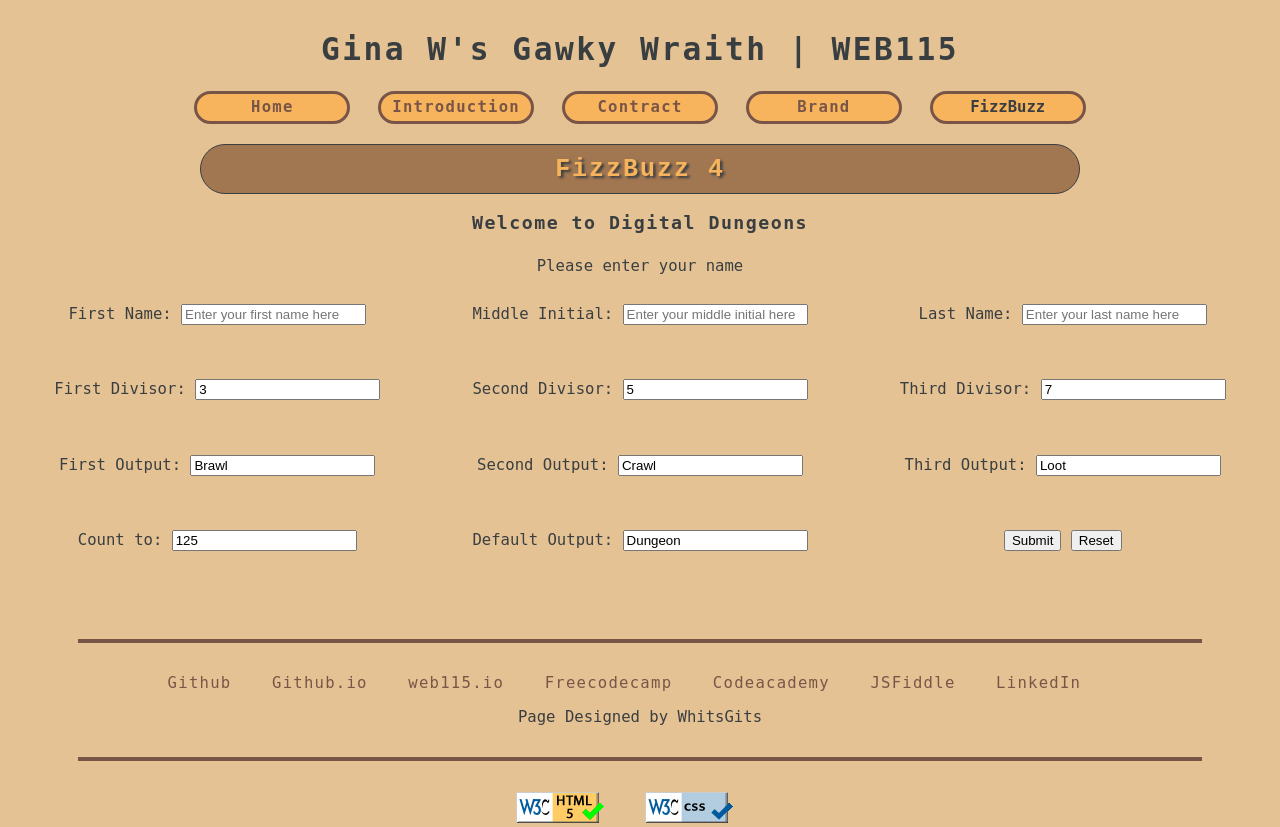
After one commit to gwhitle/gwhitle.github.io, a PHP site: page /web115/fizzbuzz4.html in a window 1280 px wide. The commit adds this page. Run offline with PHP 8.4, Linux system fonts and the light colour scheme.

Commit message:
added fizzbuzz4
added fizzbuzz4, edited nav menu to include dropdown feature for fizzbuzz items

```diff
--- a/web115/components/header.html
+++ b/web115/components/header.html
@@ -5,8 +5,15 @@
         <a href="introduction.html">Introduction</a>
         <a href="contract.html">Contract</a>
         <a href="brand.html">Brand</a>
-        <a href="fizzbuzz0.html">FizzBuzz0</a>
-        <a href="fizzbuzz1.html">FizzBuzz1</a>
-        <a href="fizzbuzz2.html">FizzBuzz2</a>
+        <div class="fizzMenu">
+            <a>FizzBuzz</a>
+            <div class="fizzItems">
+                <a href="fizzbuzz1.html">FizzBuzz0</a>
+                <a href="fizzbuzz1.html">FizzBuzz1</a>
+                <a href="fizzbuzz2.html">FizzBuzz2</a>
+                <a href="fizzbuzz2.html">FizzBuzz3</a>
+                <a href="fizzbuzz2.html">FizzBuzz4</a>
+            </div>
+        </div>
     </nav>
 </header>
--- /dev/null
+++ b/web115/fizzbuzz4.html
@@ -0,0 +1,82 @@
+<!DOCTYPE html>
+<html lang="en">
+
+<head>
+    <meta charset="UTF-8">
+    <meta name="viewport" content="width=device-width, initial-scale=1.0">
+    <title>Gina W's Gawky Wraith | WEB115 | Fizz Buzz 4</title>
+    <link rel="stylesheet" href="styles/default.css">
+    <script src="scripts/fizzbuzz4.js" defer></script>
+</head>
+
+<body>
+    <div data-include="components/header.html"></div>
+    <main>
+        <h2 id="h2Main">FizzBuzz 4</h2>
+        <h3 id="greeting">Welcome to Digital Dungeons</h3>
+        <form>
+            <fieldset>
+                <legend id="fizzLegend">Please enter your name</legend>
+                <p>
+                    <label for="firstName">First Name:</label>
+                    <input type="text" id="firstName" name="firstName" placeholder="Enter your first name here">
+                </p>
+                <p>
+                    <label for="middleInitial">Middle Initial:</label>
+                    <input type="text" id="middleInitial" name="middleInitial"
+                        placeholder="Enter your middle initial here" maxlength="1">
+                </p>
+                <p>
+                    <label for="lastName">Last Name:</label>
+                    <input type="text" id="lastName" name="lastName" placeholder="Enter your last name here">
+                </p>
+                <p>
+                    <label for="firstDivisor">First Divisor:</label>
+                    <input type="number" id="firstDivisor" name="firstDivisor" value="3">
+                </p>
+                <p>
+                    <label for="secondDivisor">Second Divisor:</label>
+                    <input type="number" id="secondDivisor" name="secondDivisor" value="5">
+                </p>
+                <p>
+                    <label for="thirdDivisor">Third Divisor:</label>
+                    <input type="number" id="thirdDivisor" name="thirdDivisor" value="7">
+                </p>
+                <p>
+                    <label for="firstDivisorOutput">First Output:</label>
+                    <input type="text" id="firstDivisorOutput" name="firstDivisorOutput"
+                        value="Brawl">
+                </p>
+                <p>
+                    <label for="secondDivisorOutput">Second Output:</label>
+                    <input type="text" id="secondDivisorOutput" name="secondDivisorOutput"
+                        value="Crawl">
+                </p>
+                <p>
+                    <label for="thirdDivisorOutput">Third Output:</label>
+                    <input type="text" id="thirdDivisorOutput" name="thirdDivisorOutput"
+                        value="Loot">
+                </p>
+                <p>
+                    <label for="countTotal">Count to:</label>
+                    <input type="number" id="countTotal" name="countTotal" value="125">
+                </p>
+                <p>
+                    <label for="defaultOutput">Default Output:</label>
+                    <input type="text" id="defaultOutput" name="defaultOutput" value="Dungeon">
+                </p>
+                <p>
+                    <input type="button" id="submitButton" name="submitButton" value="Submit">
+                    <input type="reset" id="resetButton" name="resetButton" value="Reset">
+                </p>
+            </fieldset>
+        </form>
+        <div id="loopColumns">
+            <p id="loopText"></p>
+        </div>
+    </main>
+    <div data-include="components/footer.html"></div>
+    <script src="scripts/include.js"></script>
+</body>
+
+</html>
--- /dev/null
+++ b/web115/scripts/fizzbuzz4.js
@@ -0,0 +1,85 @@
+//create getName function, gets the user's name from input in html via document.getElementById
+function getName() {
+    let firstName = document.getElementById('firstName').value,
+        middleInitial = document.getElementById('middleInitial').value,
+        lastName = document.getElementById('lastName').value;
+
+
+    //Greeting if else
+    if (middleInitial !== '') {
+        /*assign html id:greeting equal to old greeting with additional input firstName, lastName*/
+        document.getElementById('greeting').innerHTML = "Welcome to Digital Dungeons," + " " + firstName + " " + middleInitial + "." + " " + lastName;
+    }
+    else {
+        /*assign html id:greeting equal to old greeting with additional input firstName, middleInitial, lastName*/
+        document.getElementById('greeting').innerHTML = "Welcome to Digital Dungeons," + " " + firstName + " " + lastName;
+    };
+
+    //Divsor Function
+    function checkDivision(counter, divisor) {
+        return counter % divisor === 0;
+    }
+
+    //placeholder for loopOutput text from function
+    let loopOutput = '';
+    //divisors for checkDivision function
+    const firstDivisor = document.getElementById('firstDivisor').value;
+    const secondDivisor = document.getElementById('secondDivisor').value;
+    const thirdDivisor = document.getElementById('thirdDivisor').value;
+    const defaultOutput = document.getElementById('defaultOutput').value;
+    let counterLimit = document.getElementById('countTotal').value;
+    let firstOutput = document.getElementById('firstDivisorOutput').value;
+    let secondOutput = document.getElementById('secondDivisorOutput').value;
+    let thirdOutput = document.getElementById('thirdDivisorOutput').value;
+
+    //create loop to output text lines 1-140, use function checkDivision
+    for (let counter = 1; counter <= counterLimit; counter++) {
+        if (checkDivision(counter, firstDivisor) && checkDivision(counter, secondDivisor) && checkDivision(counter, thirdDivisor)) {
+            loopOutput += `<p> ${counter}. Brawl Crawl Loot</p>`;
+        }
+        else if (checkDivision(counter, firstDivisor) && checkDivision(counter, secondDivisor)) {
+            loopOutput += `<p> ${counter}. Brawl Crawl</p>`;
+        }
+        else if (checkDivision(counter, firstDivisor)) {
+            loopOutput += `<p> ${counter}. ${firstOutput}</p>`;
+        }
+        else if (checkDivision(counter, secondDivisor)) {
+            loopOutput += `<p> ${counter}. ${secondOutput}</p>`;
+        }
+        else if (checkDivision(counter, thirdDivisor)) {
+            loopOutput += `<p> ${counter}. ${thirdOutput}</p>`;
+        }
+        else {
+            loopOutput += `<p> ${counter}. ${defaultOutput}</p>`;
+        }
+    }
+    //end loop
+    //assign html id:loopText equal to loopOutput text from 'for' loop, with an Even or Odd statement
+    document.getElementById('loopText').innerHTML = loopOutput;
+}
+
+//on submitButton click, run getName function
+document.getElementById('submitButton').addEventListener('click', getName);
+
+//create resetFunction
+function resetPage() {
+    document.getElementById('greeting').innerHTML = "Welcome to Digital Dungeons"; //reset html id:greeting in html to original text
+    document.getElementById('loopText').innerHTML = ''; //reset html id:loopText, removing the 125 statements
+}
+
+//on resetButton click, reset the forms and loopOutput
+document.getElementById('resetButton').addEventListener('click', resetPage);
+
+
+/* Not In Use - part 1 saved code
+  assign html id:greeting equal to old greeting with additional input firstName, middleInitial, lastName
+  document.getElementById('greeting').innerHTML = "Welcome to Digital Dungeons," + " " + firstName + " " + middleInitial + "." + " " + lastName;
+
+
+    //create output text lines, 1-125
+    let loopOutput = '';
+    for (let counter = 1; counter < 126; counter++) {
+        loopOutput += `<p> ${counter}. Dungeon Crawl</p>`;
+        console.log(counter + ". Dungeon Crawl");
+        document.getElementById('loopText').innerHTML = loopOutput;
+    };*/
--- a/web115/styles/default.css
+++ b/web115/styles/default.css
@@ -53,6 +53,24 @@ header nav a:hover {
     color: #B94527;
     border: .22em solid #B94527;
     text-decoration: none;
+}
+
+.fizzMenu {
+    position: relative;
+    display: inline-block;
+}
+
+.fizzItems {
+    top: 3em;
+    display: none;
+    position: absolute;
+    background-color: rgb(245, 222, 179);
+    box-shadow: 0 8px 16px rgba(0, 0, 0, 0.2);
+    border-radius: 1em;
+}
+
+.fizzMenu:hover .fizzItems {
+    display: block;
 }
 
 /*-------------End link styles-------------*/
@@ -185,7 +203,16 @@ ul#colorsList li {
 
 /*-------------fizzbuzz styles-------------*/
 fieldset {
+    margin-top: 1.5em;
     border: none;
+    display: flex;
+    flex-wrap: wrap;
+    gap: 1em;
+}
+
+fieldset p {
+    margin-top: 1.5em;
+    flex: 1 0 30%;
 }
 
 div#loopColumns p:first-child {
```
